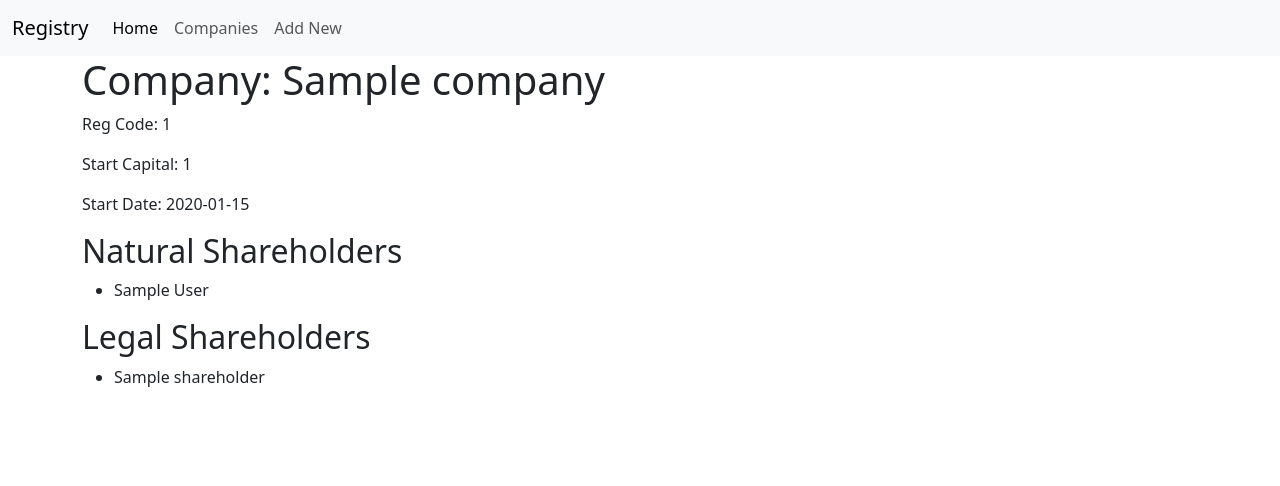
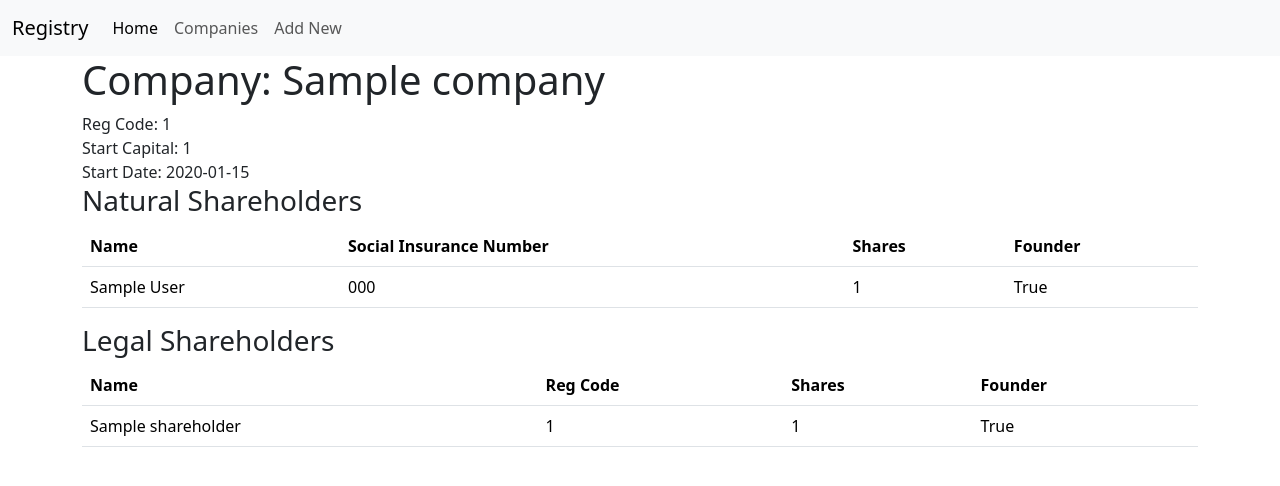
Before and after one commit to iliketurtles83/docker-flask-postgres, a Flask app: page /company/1 in a window 1280 px wide. Shown: the top 486 px of the page. Run offline with Flask 2, Linux system fonts and the light colour scheme; tables that the repository leaves empty hold one stand-in row (values such as "Sample post"); some libraries are stand-ins or nearby versions.

Commit message:
formatting

```diff
--- a/web/templates/companies.html
+++ b/web/templates/companies.html
@@ -8,14 +8,16 @@
         {% block content %}
         <div class="container">
             <h1>Companies</h1>
-            <table id="companylist">
+            <table class="table">
                 <caption>List of registered companies</caption>
+                <thead class="thead-dark">
                     <tr>
                         <th>Company Name</th>
                         <th>Registration Code</th>
                         <th>Start Capital</th>
                         <th>Start Date</th>
                     </tr>
+                </thead>
                 {% for company in companies %}
                     <tr>
                         <td><a href="{{ url_for('main.get_company', id=company.id) }}">{{ company.name }}</a></td>
--- a/web/templates/details.html
+++ b/web/templates/details.html
@@ -5,21 +5,47 @@
         {% block content %}
         <div class="container">
         <h1>Company: {{ company.name }}</h1>
-        <p>Reg Code: {{ company.reg_code }}</p>
-        <p>Start Capital: {{ company.start_capital }}</p>
-        <p>Start Date: {{ company.start_date }}</p>
-        <h2>Natural Shareholders</h2>
-        <ul>
+        Reg Code: {{ company.reg_code }}<br>
+        Start Capital: {{ company.start_capital }}<br>
+        Start Date: {{ company.start_date }}<br>
+        <h3>Natural Shareholders</h3>
+        <table class="table">
+            <thead class="thead-dark">
+                <tr>
+                    <th scope="col">Name</th>
+                    <th scope="col">Social Insurance Number</th>
+                    <th scope="col">Shares</th>
+                    <th scope="col">Founder</th>
+                </tr>
+            </thead>
             {% for shareholder in company.natural_shareholders %}
-                <li>{{ shareholder.first_name }} {{ shareholder.last_name }}</li>
+                <tr>
+                    <td>{{ shareholder.first_name }} {{ shareholder.last_name }}</td>
+                    <td>{{ shareholder.social_insurance_number }}</td>
+                    <td>{{ shareholder.shares }}</td>
+                    <td>{{ shareholder.founder }}</td>
+                </tr>
             {% endfor %}
-        </ul>
-        <h2>Legal Shareholders</h2>
-        <ul>
+        </table>
+        <h3>Legal Shareholders</h3>
+        <table class="table">
+            <tr>
+                <thead class="thead-light">
+                    <th>Name</th>
+                    <th>Reg Code</th>
+                    <th>Shares</th>
+                    <th>Founder</th>
+                </thead>
+            </tr>
             {% for shareholder in company.legal_shareholders %}
-                <li>{{ shareholder.name }}</li>
+                <tr>
+                    <td>{{ shareholder.name }}</td>
+                    <td>{{ shareholder.reg_code }}</td>
+                    <td>{{ shareholder.shares }}</td>
+                    <td>{{ shareholder.founder }}</td>
+                </tr>
             {% endfor %}
-        </ul>
+        </table>
         </div>
         {% endblock %}
     </body>
```
Lines whose indentation alone changed are shown as unchanged.
